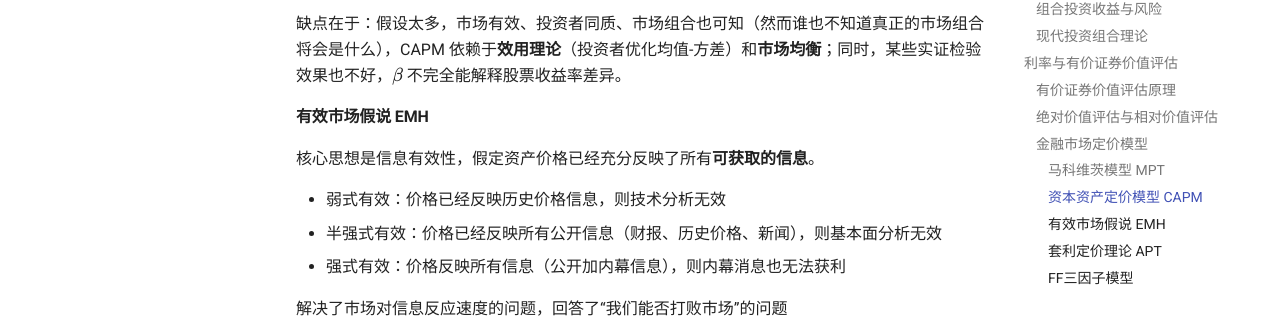
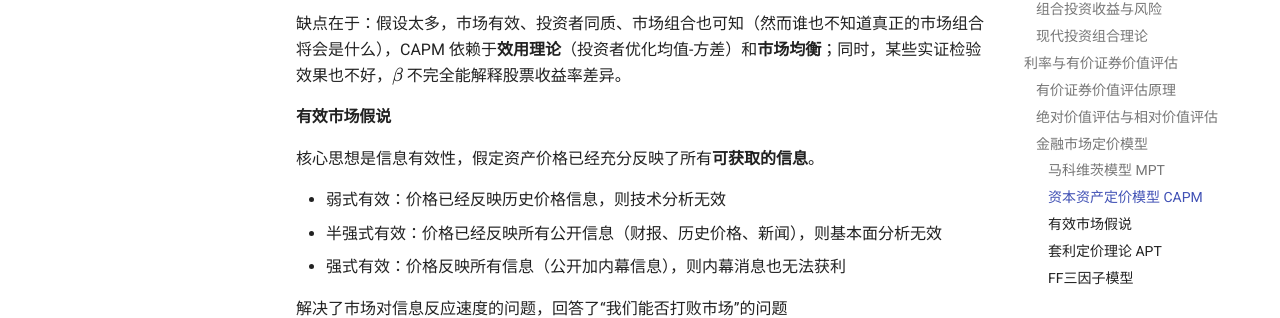
Before and after one commit to HarudogMyLand/FuckEconomicNote, an MkDocs documentation site: the page built from docs/finance/finance6.md, in a window 1280 px wide and 900 px high, scrolled down 3248 px. Shown: the part 153-471 px from the top of the window. Built offline with MkDocs 1.6.1 and Material for MkDocs 9.7.7, drawn with Linux system fonts in a browser that asks for light colours.

Commit message:
日常更新笔记

```diff
--- a/docs/finance/finance6.md
+++ b/docs/finance/finance6.md
@@ -105,7 +105,7 @@ $$
 
 缺点在于：假设太多，市场有效、投资者同质、市场组合也可知（然而谁也不知道真正的市场组合将会是什么），CAPM 依赖于**效用理论**（投资者优化均值-方差）和**市场均衡**；同时，某些实证检验效果也不好，$\beta$ 不完全能解释股票收益率差异。
 
-#### 有效市场假说 EMH
+#### 有效市场假说
 
 核心思想是信息有效性，假定资产价格已经充分反映了所有**可获取的信息**。
 
```
Also changed, not shown: docs/finance/finance8.md (+4 -0 lines).
